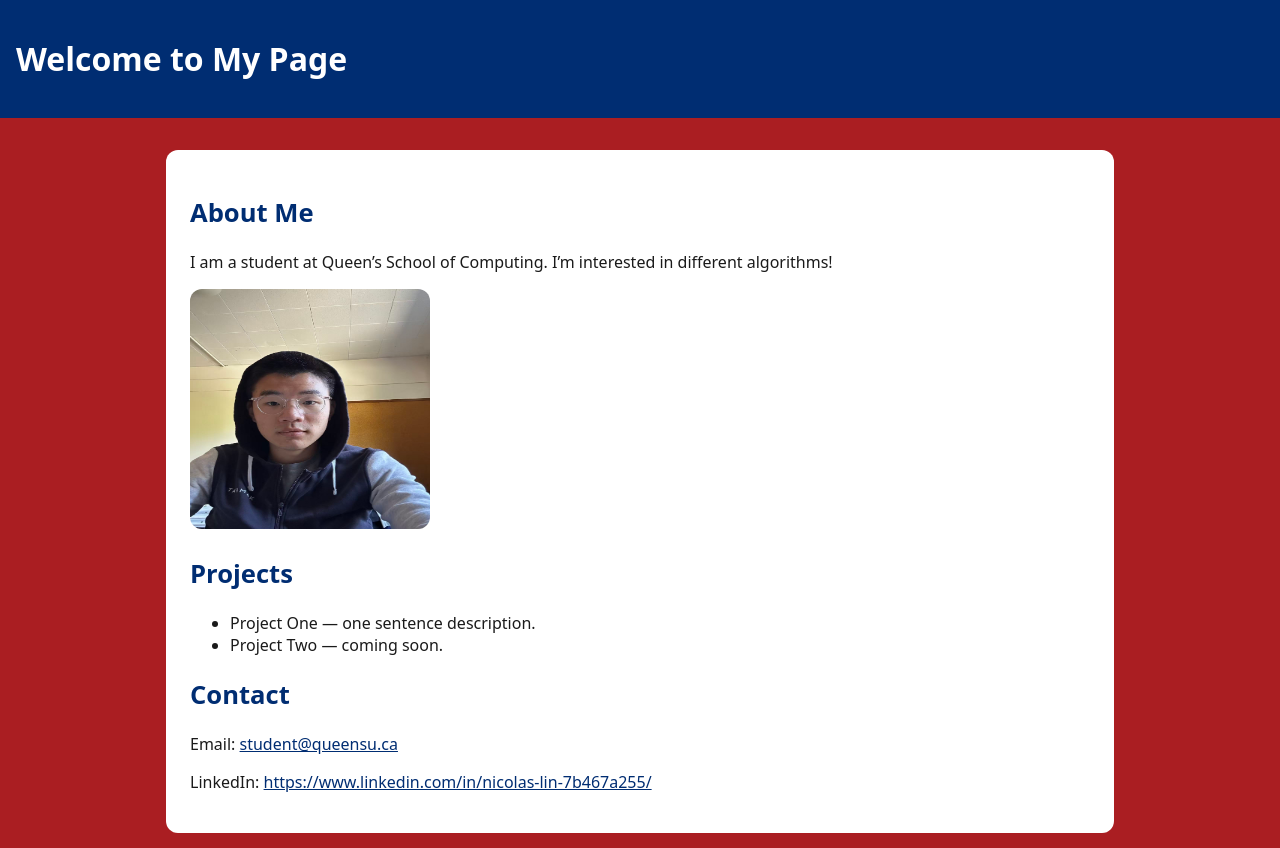
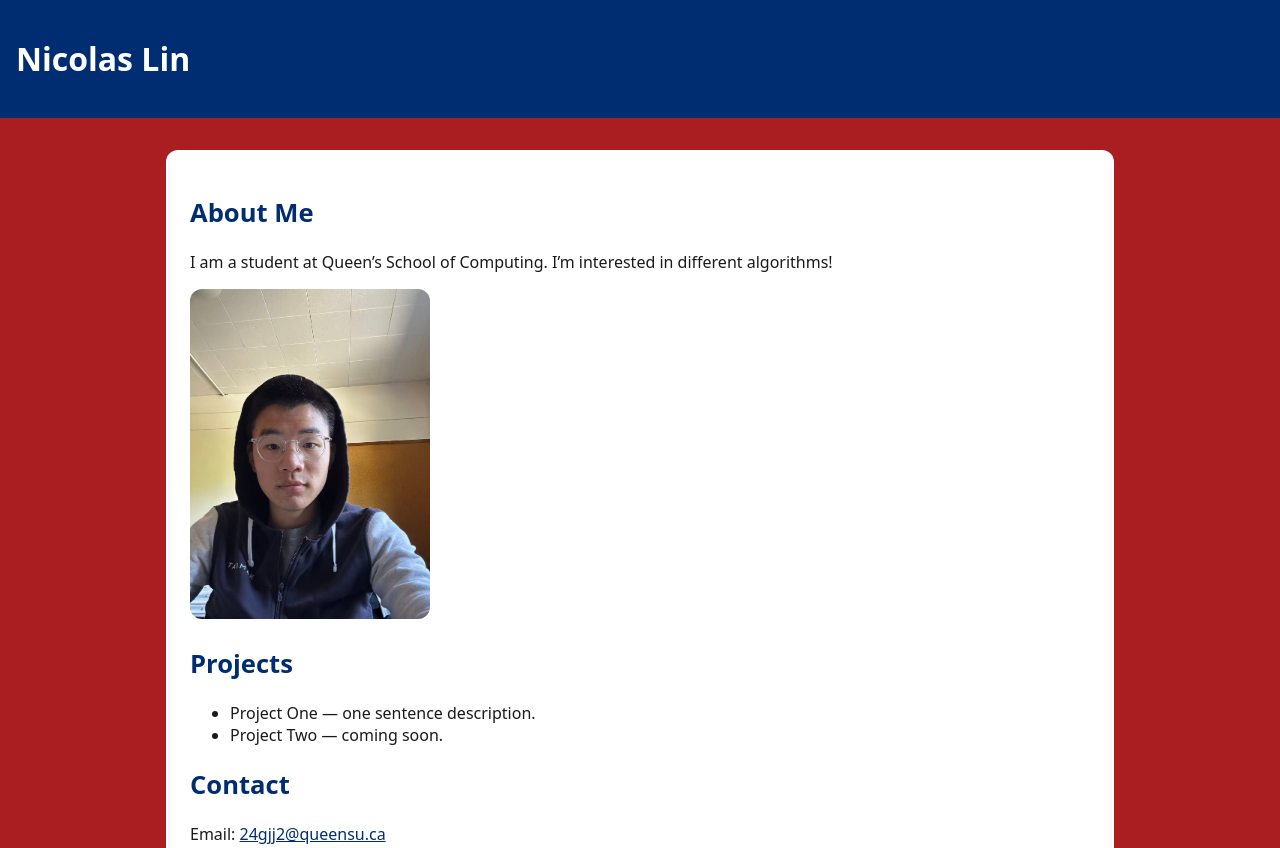
Before and after one commit to CoolNicolas/queens-student-page, a plain HTML site: page index.html in a window 1280 px wide. Shown: the top 848 px of the page. Drawn offline with Linux system fonts and the light colour scheme.

Commit message:
Update index.html

```diff
--- a/index.html
+++ b/index.html
@@ -3,12 +3,12 @@
   <head>
     <meta charset="utf-8"/>
     <meta name="viewport" content="width=device-width, initial-scale=1"/>
-    <title>My Queen’s Student Page</title>
+  <title>Nicolas Lin – Queen’s Student Page</title>
     <link rel="stylesheet" href="style.css"/> <!-- do not change this line -->
   </head>
   <body>
     <header>
-      <h1>Welcome to My Page</h1> <!-- change this heading to your name -->
+  <h1>Nicolas Lin</h1> <!-- changed to your name -->
     </header>
 
     <main>
@@ -17,7 +17,7 @@
       <p>I am a student at Queen’s School of Computing. I’m interested in different algorithms!</p>
 
       <!-- ====== PHOTO (upload me.jpg to repo root, then update src) ====== -->
-      <img src="me.jpg" alt="Your Name portrait" width="240" height="240" />
+      <img src="me.jpg" alt="Your Name portrait" width="240" height="330" />
 
       <!-- ====== PROJECTS (add or rename items) ====== -->
       <h2>Projects</h2>
@@ -28,7 +28,7 @@
 
       <!-- ====== CONTACT (update your links) ====== -->
       <h2>Contact</h2>
-      <p>Email: <a href="24gjj2@queensu.ca">student@queensu.ca</a></p>
+      <p>Email: <a href="mailto:student@queensu.ca">24gjj2@queensu.ca</a></p>
       <p>LinkedIn: <a href="#">https://www.linkedin.com/in/nicolas-lin-7b467a255/</a></p>
     </main>
   </body>
```
